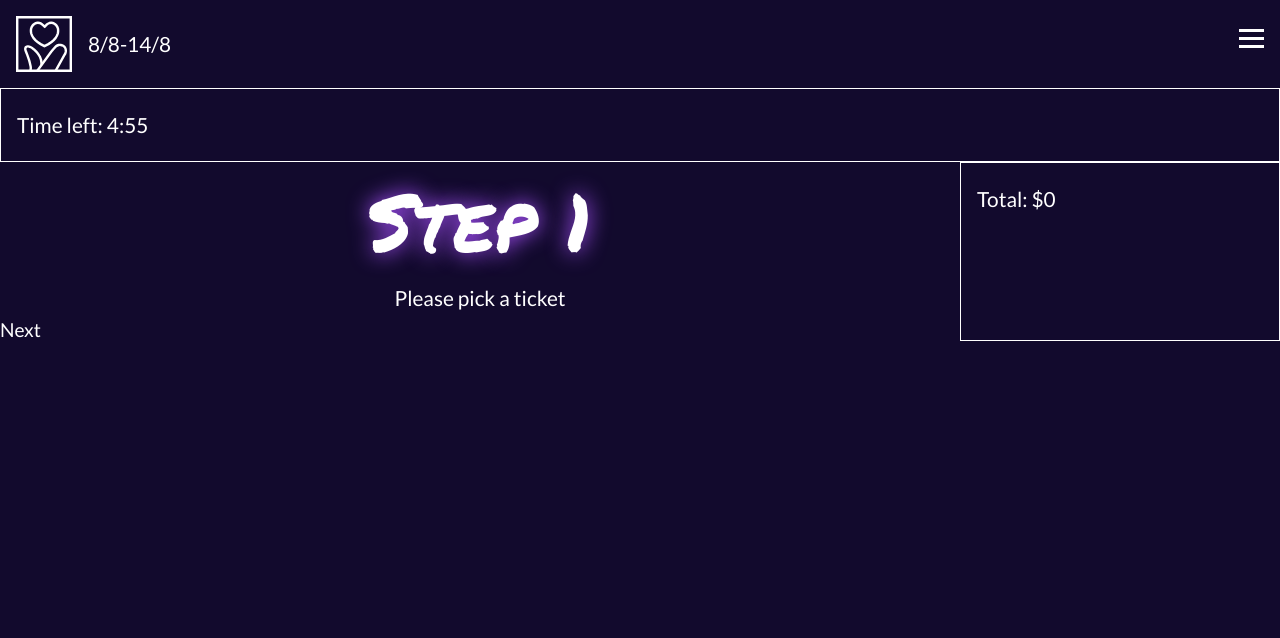
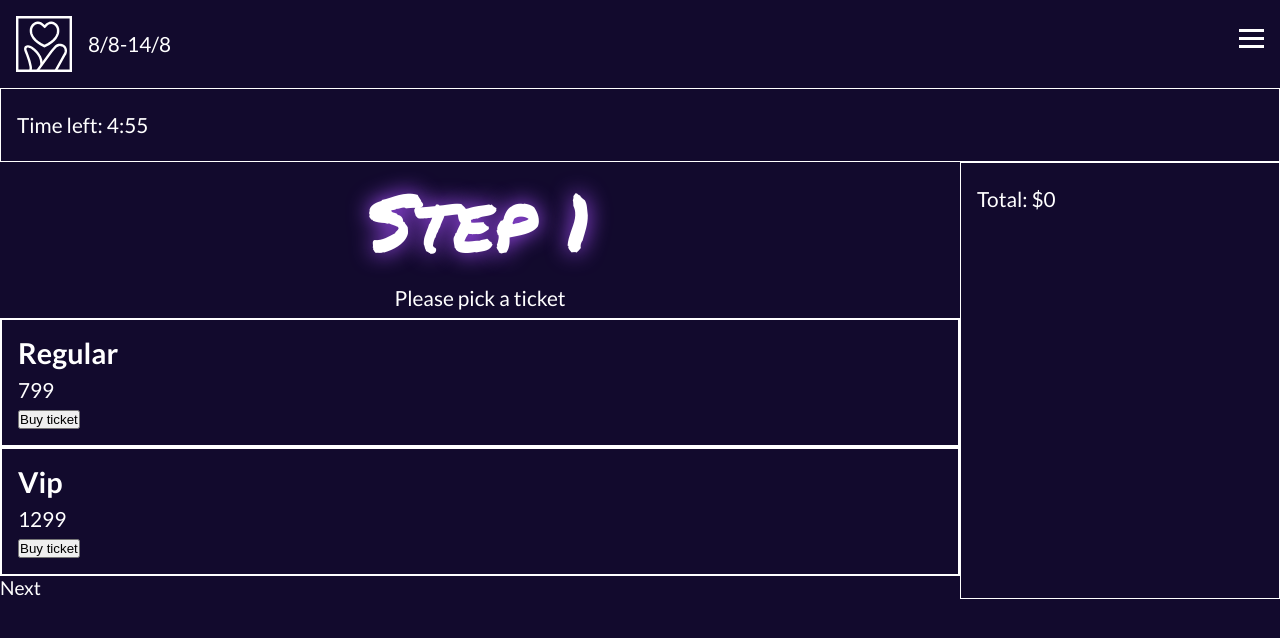
Before and after one commit to caro112f/hwaiting-booking, a React (Create React App) app: page /booking in a window 1280 px wide. Shown: the top 638 px of the page. Built offline with nearby package versions, Linux system fonts and the light colour scheme.

Commit message:
tickets working

```diff
--- a/src/components/BasketItem.jsx
+++ b/src/components/BasketItem.jsx
@@ -1,25 +1,33 @@
-import { useContext, useState } from "react";
+import { useContext } from "react";
 import { BasketContext } from "../contexts/basket";
 
-export default function BasketItem({ id, amount, productdisplayname, price }) {
+export default function BasketItem({ id, amount, type, price }) {
   const { setBasket } = useContext(BasketContext);
-  const [isAnimating, setIsAnimating] = useState(false);
 
-  function remove() {
-    setBasket((old) => old.filter((item) => item.id !== id));
-  }
+  function remove(id) {
+    //props.setBasket((old) => old.filter((item) => item.id !== id));
+    setBasket((old) => {
+      const mapped = old.map((ticket) => {
+        if (ticket.id === id) {
+          const copy = { ...ticket };
+          copy.amount = copy.amount - 1;
+          return copy;
+        }
+        return ticket;
+      });
 
-  function animateOut() {
-    setIsAnimating(true);
+      return mapped.filter((ticket) => ticket.amount > 0);
+      //setIsAnimating(true);
+    });
   }
 
   return (
-    <li
-      key={id}
-      className={isAnimating ? "removing" : null}
-      onTransitionEnd={remove}
-    >
-      <button className="trash" onClick={animateOut}>
+    <li key={id}>
+      <p>
+        {" "}
+        {amount} x {type} ${price}{" "}
+      </p>
+      <button className="trash" onClick={() => remove(id)}>
         <svg
           xmlns="http://www.w3.org/2000/svg"
           width="16"
@@ -31,7 +39,6 @@ export default function BasketItem({ id, amount, productdisplayname, price }) {
           <path d="M2.5 1a1 1 0 0 0-1 1v1a1 1 0 0 0 1 1H3v9a2 2 0 0 0 2 2h6a2 2 0 0 0 2-2V4h.5a1 1 0 0 0 1-1V2a1 1 0 0 0-1-1H10a1 1 0 0 0-1-1H7a1 1 0 0 0-1 1H2.5zm3 4a.5.5 0 0 1 .5.5v7a.5.5 0 0 1-1 0v-7a.5.5 0 0 1 .5-.5zM8 5a.5.5 0 0 1 .5.5v7a.5.5 0 0 1-1 0v-7A.5.5 0 0 1 8 5zm3 .5v7a.5.5 0 0 1-1 0v-7a.5.5 0 0 1 1 0z" />
         </svg>
       </button>
-      {amount} x {productdisplayname} ${price}
     </li>
   );
 }
--- /dev/null
+++ b/src/components/Ticket.jsx
@@ -0,0 +1,36 @@
+import { useContext } from "react";
+import { BasketContext } from "../contexts/basket";
+
+export default function Ticket(props) {
+  const { basket, setBasket } = useContext(BasketContext);
+
+  function buy() {
+    if (basket.find((ticket) => ticket.id === props.ticket.id)) {
+      console.log("in basket already");
+
+      setBasket((old) =>
+        old.map((ticket) => {
+          if (ticket.id === props.ticket.id) {
+            const copy = { ...ticket };
+
+            copy.amount++;
+
+            return copy;
+          }
+
+          return ticket;
+        })
+      );
+    } else {
+      setBasket((oldState) => [...oldState, { ...props.ticket, amount: 1 }]);
+    }
+  }
+
+  return (
+    <div className="ticket">
+      <h3>{props.ticket.type}</h3>
+      <p>{props.ticket.price}</p>
+      <button onClick={buy}>Buy ticket</button>
+    </div>
+  );
+}
--- a/src/routes/Booking.jsx
+++ b/src/routes/Booking.jsx
@@ -1,5 +1,6 @@
 import Basket from "../components/Basket";
 import { BasketProvider } from "../contexts/basket";
+
 import Breadcrumb from "../components/Breadcrumb";
 import Timer from "../components/Timer";
 
@@ -11,17 +12,14 @@ import Payment from "./Payment";
 
 import { Routes, Route } from "react-router-dom";
 
-export default function Booking(props) {
+export default function Booking() {
   return (
     <section id="booking">
       <Timer></Timer>
-      <section></section>
-
       <Breadcrumb></Breadcrumb>
 
       <BasketProvider>
         <Basket></Basket>
-      </BasketProvider>
 
         <Routes>
           <Route path="" element={<Tickets />} />
@@ -30,6 +28,7 @@ export default function Booking(props) {
           <Route path="information" element={<Information />} />
           <Route path="payment" element={<Payment />} />
         </Routes>
+      </BasketProvider>
     </section>
   );
 }
--- a/src/routes/Tickets.jsx
+++ b/src/routes/Tickets.jsx
@@ -1,6 +1,21 @@
 import { Link } from "react-router-dom";
 
-export default function Step1(props) {
+import Ticket from "../components/Ticket";
+
+export default function Step1() {
+  const tickets = [
+    {
+      id: 1,
+      type: "Regular",
+      price: 799,
+    },
+    {
+      id: 2,
+      type: "Vip",
+      price: 1299,
+    },
+  ];
+
   return (
     <section id="tickets" className="steps">
       <div className="heading-wrapper">
@@ -8,8 +23,11 @@ export default function Step1(props) {
         <p>Please pick a ticket</p>
       </div>
       <article>
-        <div className="regular"></div>
-        <div className="vip"></div>
+        <div>
+          {tickets.map((t) => (
+            <Ticket key={t.id} ticket={t} />
+          ))}
+        </div>
       </article>
       <Link to="/booking/camping-spots">Next</Link>
     </section>
--- a/src/sass/layout/_tickets.scss
+++ b/src/sass/layout/_tickets.scss
@@ -1,2 +1,9 @@
 @use "../abstracts/vars";
 @use "../abstracts/mixins";
+
+#tickets {
+  .ticket {
+    border: 2px solid white;
+    padding: 1rem;
+  }
+}
--- a/src/sass/style.scss
+++ b/src/sass/style.scss
@@ -2,6 +2,11 @@
 @use "base";
 @use "./abstracts/vars";
 @use "./abstracts/mixins";
+
+.removing {
+  transition: all 1.5s;
+  transform: translateX(500px);
+}
 
 body {
   background-color: vars.$background-blue;
```
Lines whose indentation alone changed are shown as unchanged.
